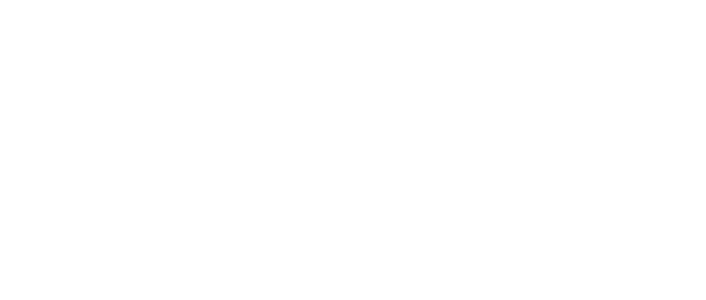
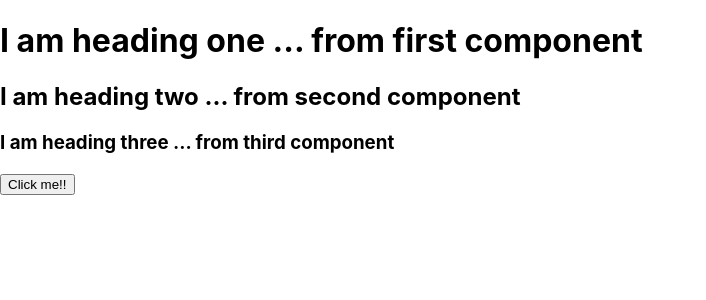
Before and after one commit to BapiMajumder1402/1st-Git-Hub-Nobelium, a React (Create React App) app: page / in a window 1280 px wide. Shown: the top 300 px of the page, without its empty margins (0-706 px from the left). Built offline with nearby package versions, Linux system fonts and the light colour scheme.

Commit message:
assignment

```diff
--- a/src/App.js
+++ b/src/App.js
@@ -1,11 +1,27 @@
-import logo from './logo.svg';
+
 import './App.css';
+import { Button } from './Button';
+import { H1 } from './H1';
+import { H2 } from './H2';
+import { H3 } from './H3';
 
 function App() {
   return (
-    <div className="App">
+    // <div >
+    //   <h1>I am heading one ... from first component</h1>
+    //   <h2>I am heading two ... from second component</h2>
+    //   <h3>I am heading three ... from third component</h3>
+    //   <button>Click me!!</button>
+    // </div>
+    //////////////////////////////////////////
+    <>
+    <H1/>
+    <H2/>
+    <H3/>
+    <Button/>
+    </>
 
-    </div>
+
   );
 }
 
--- /dev/null
+++ b/src/Button.js
@@ -0,0 +1,8 @@
+
+
+export function Button() {
+    return(
+        <button>Click me!!</button>
+    )
+
+}
--- /dev/null
+++ b/src/H1.js
@@ -0,0 +1,8 @@
+
+
+export function H1() {
+    return(
+        <h1>I am heading one ... from first component</h1>
+    )
+
+}
--- /dev/null
+++ b/src/H2.js
@@ -0,0 +1,8 @@
+
+
+export function H2() {
+    return(
+        <h2>I am heading two ... from second component</h2>
+    )
+
+}
--- /dev/null
+++ b/src/H3.js
@@ -0,0 +1,8 @@
+
+
+export function H3() {
+    return(
+        <h3>I am heading three ... from third component</h3>
+    )
+
+}
```
